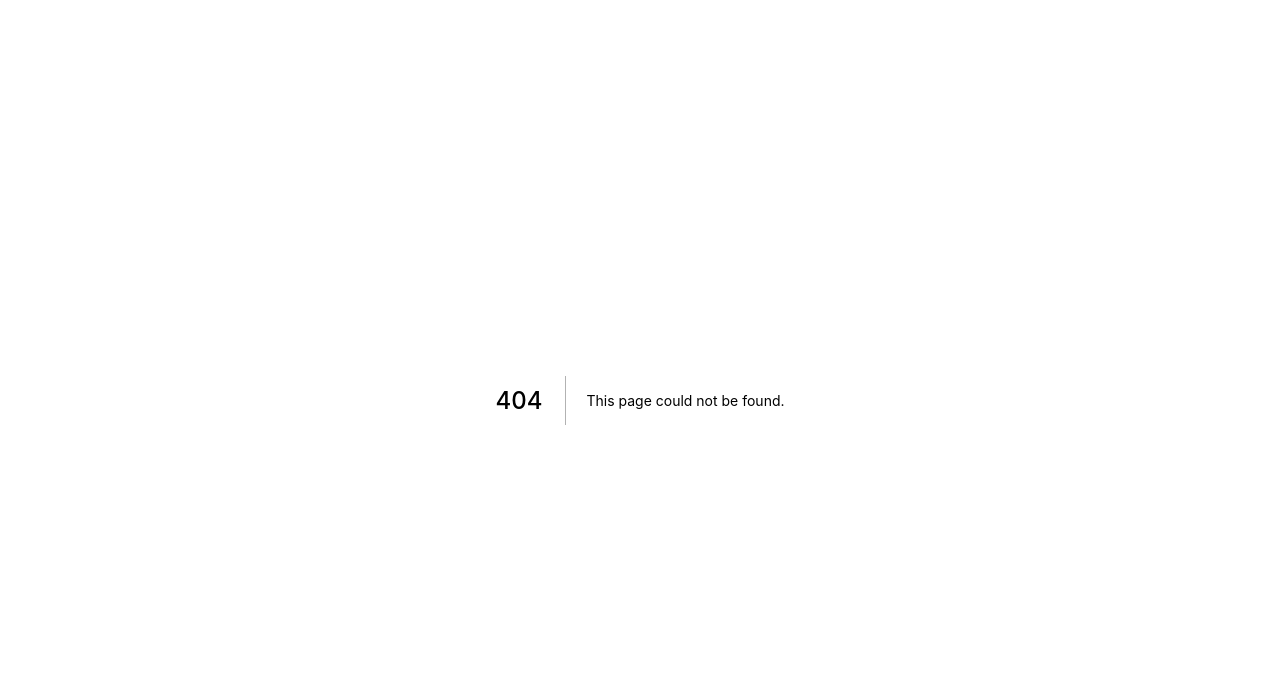
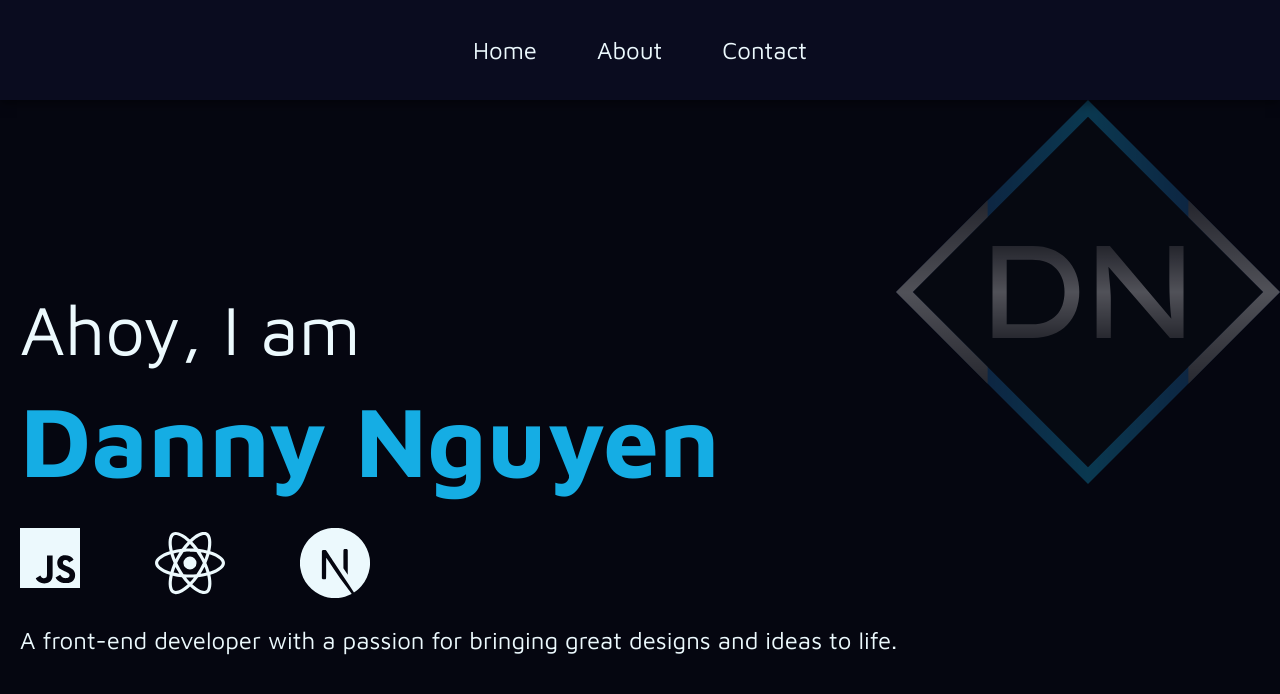
Before and after one commit to dnguyen130/portfolio, a Next.js app: page /about in a window 1280 px wide. Before the commit this address had no page. Shown: the top 694 px of the page. Built offline with nearby package versions, Linux system fonts and the light colour scheme.

Commit message:
fixing logo

```diff
--- a/components/HeroText/herotext.module.css
+++ b/components/HeroText/herotext.module.css
@@ -1,6 +1,6 @@
 .iconJavascript {
-  width: clamp(30px, 7vw, 70px);
-  height: clamp(30px, 7vw, 70px);
+  width: clamp(30px, 9vw, 60px);
+  height: clamp(30px, 9vw, 60px);
   transition: color 0.25s;
 }
 
@@ -9,8 +9,8 @@
 }
 
 .iconReact {
-  width: clamp(30px, 7vw, 70px);
-  height: clamp(30px, 7vw, 70px);
+  width: clamp(30px, 9vw, 70px);
+  height: clamp(30px, 9vw, 70px);
   transition: color 0.25s;
 }
 
@@ -32,8 +32,8 @@
 }
 
 .iconNextdotjs {
-  width: clamp(30px, 7vw, 70px);
-  height: clamp(30px, 7vw, 70px);
+  width: clamp(30px, 9vw, 70px);
+  height: clamp(30px, 9vw, 70px);
 }
 
 /* @media (min-width: 768px) {
--- a/components/HeroText/index.jsx
+++ b/components/HeroText/index.jsx
@@ -16,24 +16,30 @@ const HeroTextCont = styled.div`
   flex-direction: column;
   justify-content: center;
   text-align: center;
-  justify-content: center;
   align-items: center;
   overflow: hidden;
 
-  @media (min-width: ${DEVICES.tablet}) {
+  @media (min-width: ${DEVICES.laptop}) {
     text-align: left;
     align-items: flex-start;
   }
 `;
 
 const LogoCont = styled.div`
-  position: absolute;
-  width: 100%;
-  height: 100vh;
-  top: 100px;
-  z-index: -999;
-  opacity: 0.1;
-  overflow: hidden;
+  width: 30vw;
+  height: 30vw;
+  position: relative;
+  top: -10vh;
+
+  @media (min-width: ${DEVICES.laptop}) {
+    position: absolute;
+    width: 30vw;
+    height: 30vw;
+    top: 100px;
+    right: 0;
+    z-index: -999;
+    opacity: 0.3;
+  }
 `;
 
 const Logo = styled.img`
@@ -56,7 +62,7 @@ const SecondLine = styled.h1`
 `;
 
 const IconCont = styled.div`
-  width: 40%;
+  width: 60%;
   min-width: 150px;
   max-width: 350px;
   display: flex;
--- a/components/Projects/index.jsx
+++ b/components/Projects/index.jsx
@@ -17,7 +17,7 @@ const Title = styled.h2`
   color: ${(props) => props.titleColor};
   align-self: flex-start;
 
-  @media (min-width: ${DEVICES.mobileL}) {
+  @media (min-width: ${DEVICES.mobile}) {
     font-size: 1.8rem;
   }
 `;
--- /dev/null
+++ b/pages/about.js
@@ -0,0 +1,31 @@
+import Head from "next/head";
+import styled from "styled-components";
+
+import NavBar from "../components/NavBar";
+import HeroText from "../components/HeroText";
+
+const PageContainer = styled.div`
+  max-width: 100%;
+  min-height: 100vh;
+  display: flex;
+  flex-direction: column;
+  align-items: center;
+`;
+
+const MainContainer = styled.main`
+  box-sizing: border-box;
+  width: 100%;
+  padding: 20px;
+`;
+
+export default function Home() {
+  return (
+    <PageContainer>
+      <Head />
+      <NavBar />
+      <MainContainer>
+        <HeroText />
+      </MainContainer>
+    </PageContainer>
+  );
+}
--- a/utils/variables.js
+++ b/utils/variables.js
@@ -60,11 +60,11 @@ export const DEVICES = {
 export const LINKS = [
   {
     name: "Home",
-    url: "#",
+    url: "/",
   },
   {
     name: "About",
-    url: "#",
+    url: "/about",
   },
   {
     name: "Contact",
```
Also changed, not shown: 1 other file (tests, documents, lock files or other folders).
